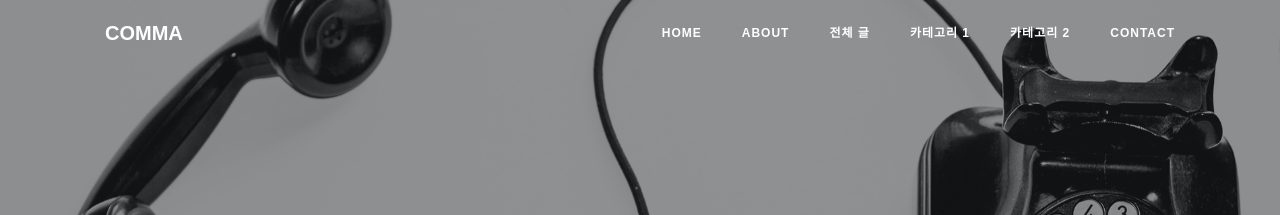
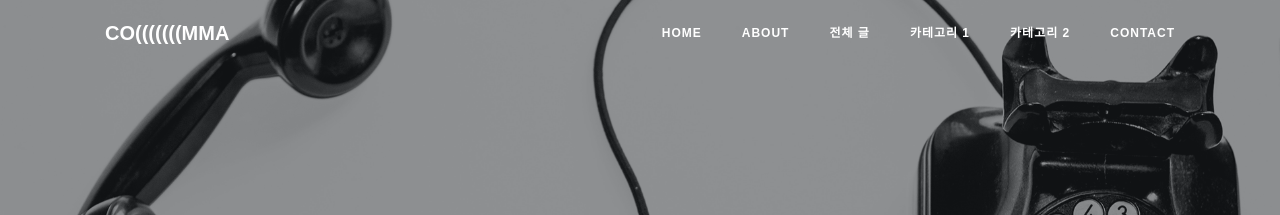
Before and after one commit to Gujuhyun/Gujuhyun.github.io, a Jekyll site: the page built from contact.html, in a window 1280 px wide. Shown: the top 215 px of the page. Built offline with Jekyll 4.4.1, drawn with Linux system fonts in a browser that asks for light colours.

Commit message:
Update _config.yml

```diff
--- a/_config.yml
+++ b/_config.yml
@@ -1,4 +1,4 @@
-title:              "COMMA"
+title:              "CO(((((((MMA"
 tagline:            "NEXT COMMA NEW THING"
 email:              "hvv01829@gmail.com"
 description:        "블로그 설명"
```
